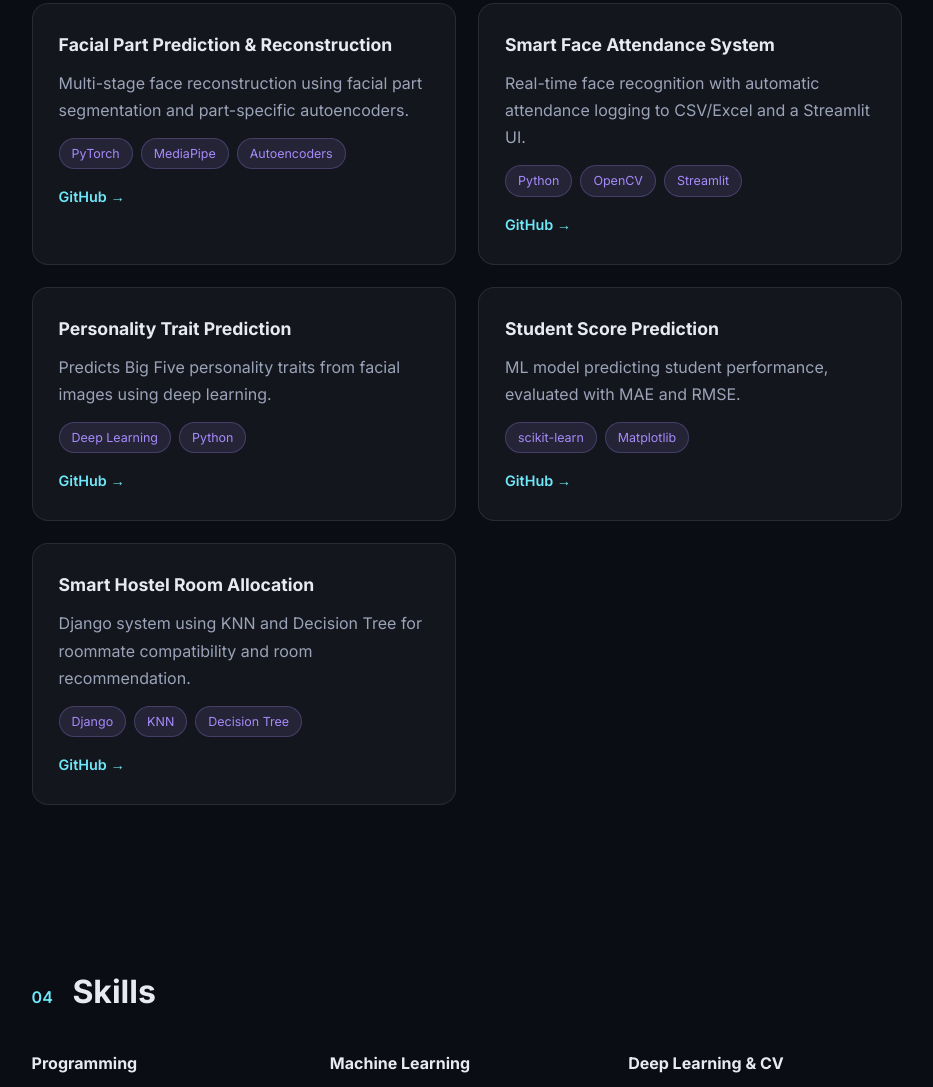
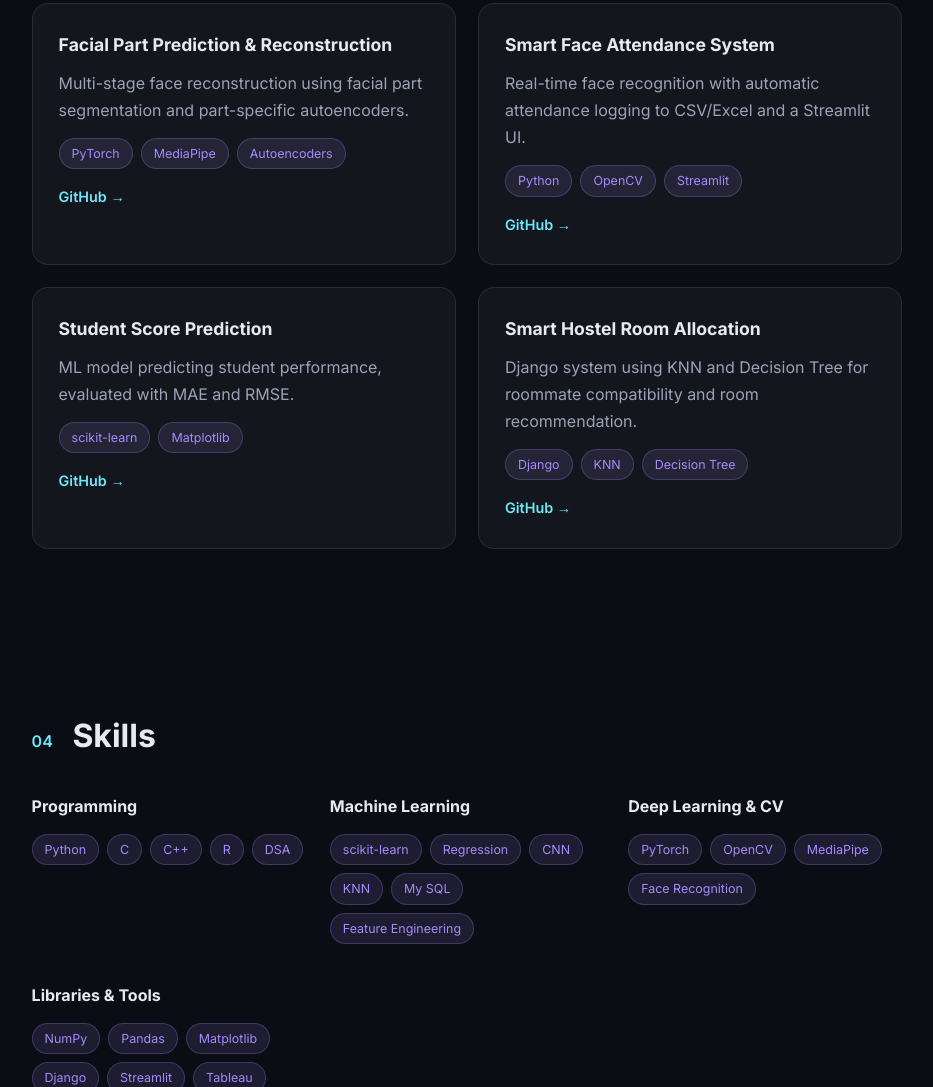
Before and after one commit to Samarth-Mutalikdesai/Portfolio, a plain HTML site: page index.html in a window 1280 px wide. Shown: the part 1919-3006 px from the top of the page, without its empty margins (173-1106 px from the left). Drawn offline with Linux system fonts and the light colour scheme.

Commit message:
removed one project

```diff
--- a/index.html
+++ b/index.html
@@ -82,11 +82,7 @@
         <div class="tags"><span>Python</span><span>OpenCV</span><span>Streamlit</span></div>
         <a href="#" target="_blank">GitHub →</a>
       </article>
-      <article class="card">
-        <h3>Personality Trait Prediction</h3>
-        <p>Predicts Big Five personality traits from facial images using deep learning.</p>
-        <div class="tags"><span>Deep Learning</span><span>Python</span></div>
-        <a href="#" target="_blank">GitHub →</a>
+
       </article>
       <article class="card">
         <h3>Student Score Prediction</h3>
```
